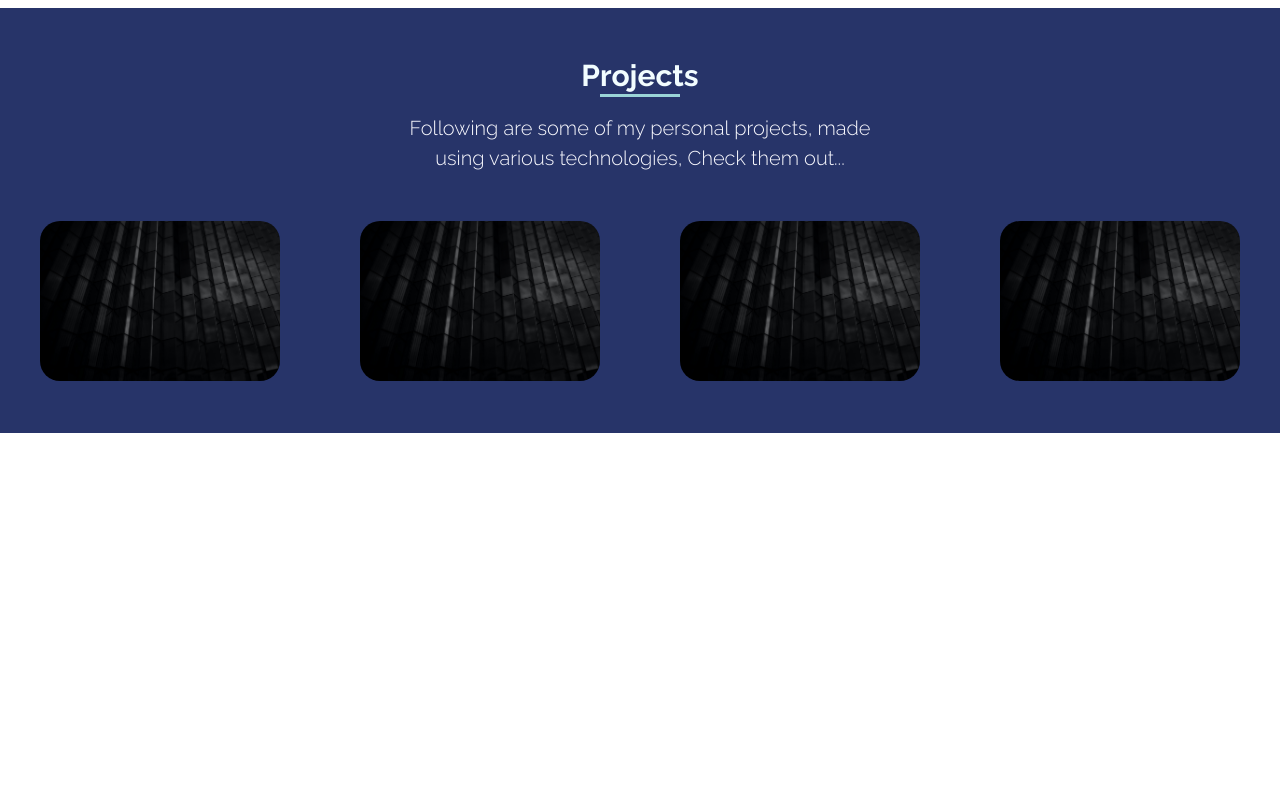
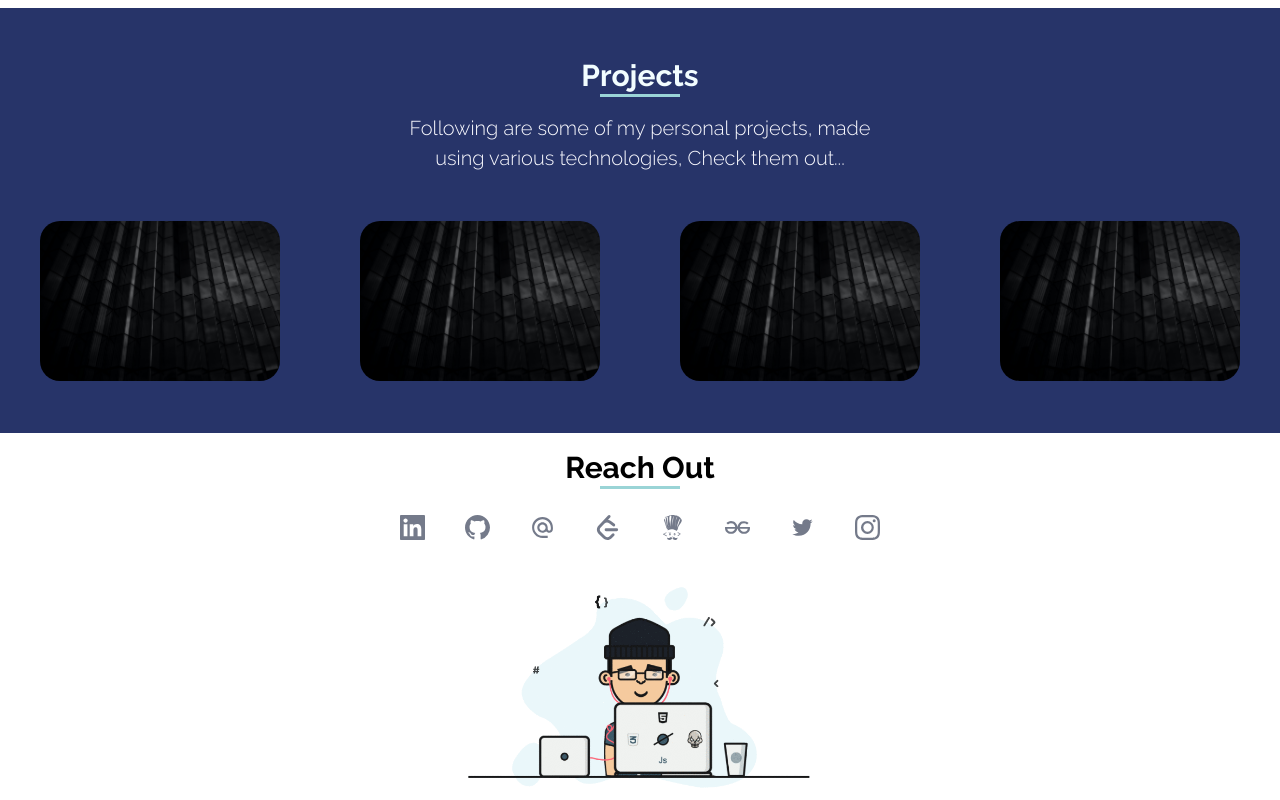
Before and after one commit to NeerajSati/Portfolio, a React (Create React App) app: page / in a window 1280 px wide. Shown: the part 2157-2957 px from the top of the page. Before the commit the page ends 2590 px from the top, so only its background shows below. Built offline with nearby package versions, Linux system fonts and the light colour scheme.

Commit message:
Footer Completed

```diff
--- a/src/App.tsx
+++ b/src/App.tsx
@@ -2,6 +2,7 @@ import React from 'react';
 import About from './About/About';
 import './App.css';
 import Education from './Education/Education';
+import Footer from './Footer/Footer';
 import MainSection from './mainSection/MainSection';
 import Project from './Project/Project';
 import Skills from './Skills/Skills';
@@ -14,6 +15,7 @@ function App() {
       <Education/>
       <Skills/>
       <Project/>
+      <Footer/>
     </div>
   );
 }
--- /dev/null
+++ b/src/Footer/Footer.tsx
@@ -0,0 +1,37 @@
+import React from 'react'
+import './footer.css'
+import {GrLinkedin} from 'react-icons/gr'
+import {BsGithub} from 'react-icons/bs'
+import {SiLeetcode} from 'react-icons/si'
+import {SiGeeksforgeeks} from 'react-icons/si'
+import {AiOutlineTwitter} from 'react-icons/ai'
+import {BsInstagram} from 'react-icons/bs'
+import {MdAlternateEmail} from 'react-icons/md'
+import {SiCodechef} from 'react-icons/si'
+import laptopGuy from '../img/Laptop.gif'
+
+function Footer() {
+  return (
+    <div className='footer'>
+      <div className="aboutTitle footerTitle">
+          Reach Out
+      </div>
+                <div className='footerConnect'>
+                    <p><a href="https://www.linkedin.com/in/neeraj-sati/"><GrLinkedin className='connectIcon'/></a></p>
+                    <p><a href='https://github.com/NeerajSati'><BsGithub className='connectIcon'/></a></p>
+                    <p><a href='mailto:neeraj.sati123@gmail.com'><MdAlternateEmail className='connectIcon'/></a></p>
+                    <p><a href='https://leetcode.com/NeerajSati/'><SiLeetcode className='connectIcon'/></a></p>
+                    <p><a href='https://www.codechef.com/users/neeraj_sati'><SiCodechef className='connectIcon'/></a></p>
+                    <p><a href='https://auth.geeksforgeeks.org/user/neerajsati123'><SiGeeksforgeeks className='connectIcon'/></a></p>
+                    <p><a href='https://twitter.com/satineeraj17'><AiOutlineTwitter className='connectIcon'/></a></p>
+                    <p><a href='https://www.instagram.com/neerajsati17'><BsInstagram className='connectIcon'/></a></p>
+                </div>
+
+        <div className='aboutImgDiv'>
+            <img className='guyImg' src={laptopGuy} alt="GuyGif"/>
+        </div>
+    </div>
+  )
+}
+
+export default Footer
--- /dev/null
+++ b/src/Footer/footer.css
@@ -0,0 +1,19 @@
+.footer{
+    height: 10rem;
+    width: 100%;
+    font-family: 'Raleway', sans-serif;
+    padding-top: 7rem;
+    display: flex;
+    align-items: center;
+    justify-content: center;
+    flex-direction: column;
+}
+.footerConnect{
+    display: flex;
+    margin-top: 10px;
+}
+.connectIcon{
+    color: #10193594;
+    margin: 20px;
+    font-size: 25px;
+}
```
